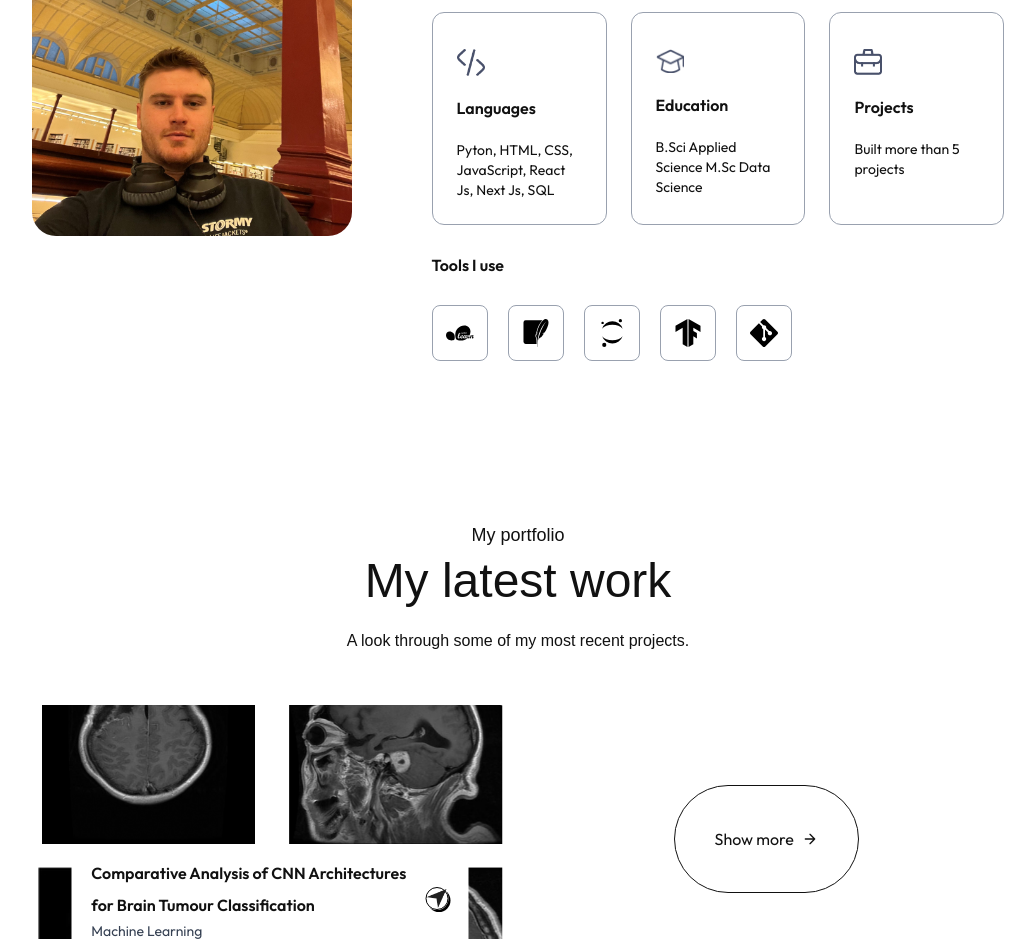
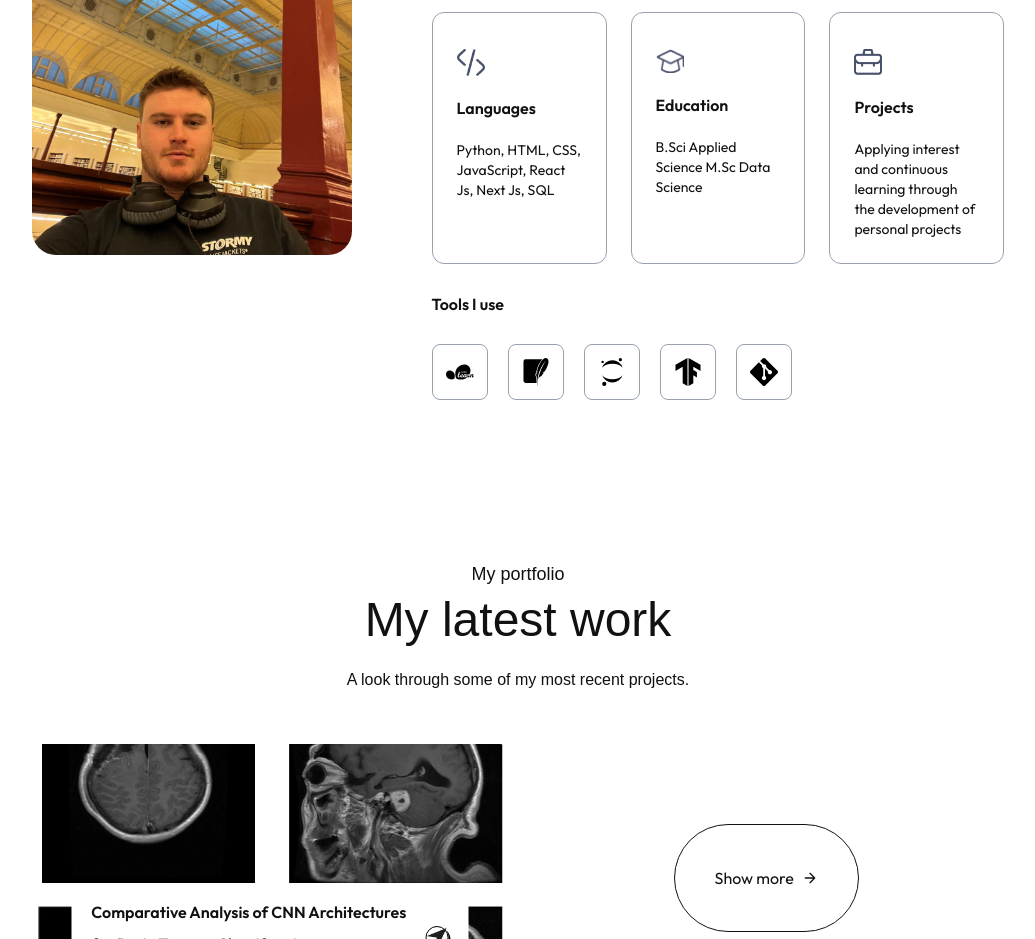
Before and after one commit to Brum99/portfolio-website, a Next.js app: page / in a window 1280 px wide. Shown: the part 1320-2259 px from the top of the page, without its empty margins (122-1157 px from the left). Built offline with nearby package versions, Linux system fonts and the light colour scheme; a web font is replaced by a local one.

Commit message:
updated about me section

```diff
--- a/assets/assets.js
+++ b/assets/assets.js
@@ -134,9 +134,9 @@ export const serviceData = [
 ]
 
 export const infoList = [
-    { icon: assets.code_icon, iconDark: assets.code_icon_dark, title: 'Languages', description: 'Pyton, HTML, CSS, JavaScript, React Js, Next Js, SQL' },
+    { icon: assets.code_icon, iconDark: assets.code_icon_dark, title: 'Languages', description: 'Python, HTML, CSS, JavaScript, React Js, Next Js, SQL' },
     { icon: assets.edu_icon, iconDark: assets.edu_icon_dark, title: 'Education', description: 'B.Sci Applied Science M.Sc Data Science' },
-    { icon: assets.project_icon, iconDark: assets.project_icon_dark, title: 'Projects', description: 'Built more than 5 projects' }
+    { icon: assets.project_icon, iconDark: assets.project_icon_dark, title: 'Projects', description: 'Applying interest and continuous learning through the development of personal projects' }
 ];
 
 export const toolsData = [
```
